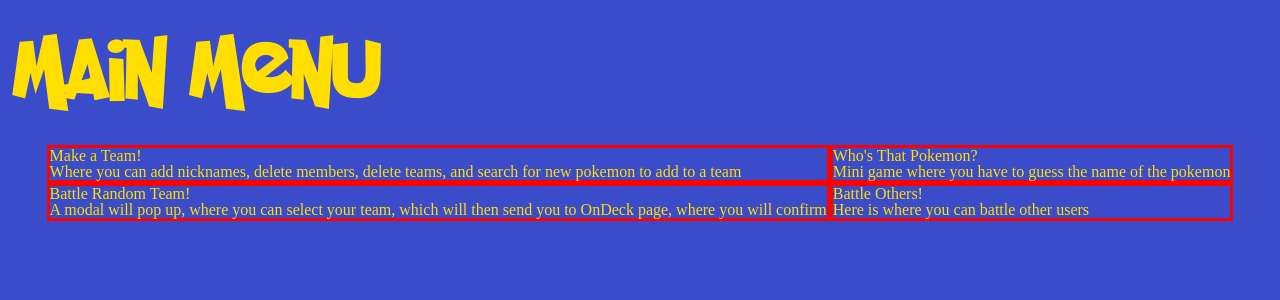
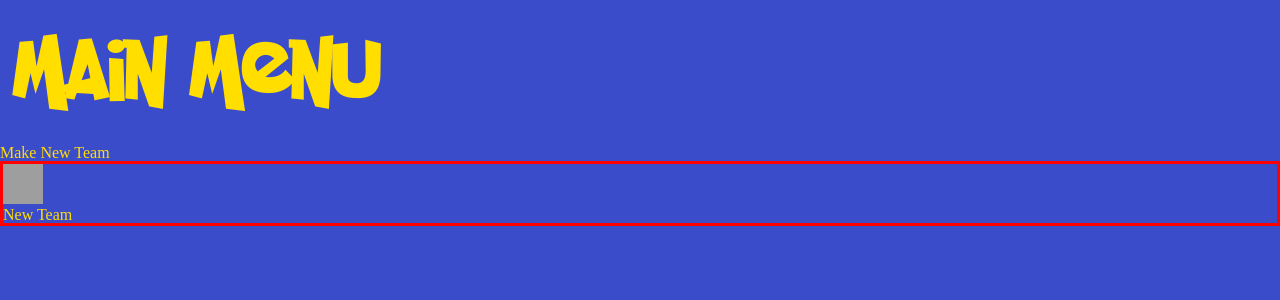
Before and after one commit to ajg7/PokeBattle-Frontend, a React (Create React App) app: page /main_menu in a window 1280 px wide. Shown: the top 300 px of the page. Built offline with nearby package versions, Linux system fonts and the light colour scheme; grey boxes are pictures that could not be loaded.

Commit message:
redid the main menu skeleton

```diff
--- /dev/null
+++ b/src/components/common/Team.jsx
@@ -0,0 +1,19 @@
+import React from "react";
+import addButton from "../../assets/addButton.png";
+import { StyledTeam } from "../../styles/StyledComponents/styledCommon";
+
+const Team = props => {
+
+    return (
+        <StyledTeam>
+            <div>
+                <img src={addButton} alt="make new team" />
+                <h4>New Team</h4>
+            </div>
+
+        </StyledTeam>
+    )
+
+}
+
+export default Team;
--- a/src/components/common/index.js
+++ b/src/components/common/index.js
@@ -7,6 +7,7 @@
 import AuthForm from "./AuthForm";
 import LikeHearts from "./LikeHearts";
 import Modal from "./Modal";
+import Team from "./Team";
 
 export {
     Pokemon,
@@ -17,5 +18,6 @@
     Wallpaper,
     AuthForm,
     LikeHearts,
-    Modal
+    Modal,
+    Team
 }
--- a/src/components/pages/MainMenu.jsx
+++ b/src/components/pages/MainMenu.jsx
@@ -1,53 +1,37 @@
 import React, { useState } from "react";
 import { StyledMainMenu } from "../../styles/StyledComponents/styledPages";
-import { MainHeading, Modal } from "../common";
+import { MainHeading, Modal, Team } from "../common";
 import { useHistory } from "react-router-dom";
 
 const MainMenu = props => {
 
     const history = useHistory();
-    const [modalOpen, setModalOpen] = useState(false);
+    // const [modalOpen, setModalOpen] = useState(false);
 
-    const modalHandler = event => setModalOpen(!modalOpen);
+    // const modalHandler = event => setModalOpen(!modalOpen);
 
     const whosThatPokemonHandler = event => history.push("/guess_pokemon");
 
     return (
         <div>
-        {modalOpen ? <div onClick={modalHandler}>
+        {/*modalOpen ? <div onClick={modalHandler}>
             <Modal modalHandler={modalHandler} />
-        </div> : null}
+    </div> : null*/}
         <StyledMainMenu>
+        <header>
             <MainHeading
             classType={"main-menu-header"}
             text={"Main Menu"}
             />
-            <section className="main-menu-table">
-                <div className="top-sections">
-                    <section onClick={modalHandler}>
-                        <h3>Make a Team!</h3>
-                        <p>
-                            Where you can add nicknames, delete members, delete teams, and search for new pokemon to add to a team
-                        </p>
-                    </section>
-                    <section>
-                        <h3>Battle Random Team!</h3>
-                        <p>
-                            A modal will pop up, where you can select your team, which will then send you to OnDeck page, where you will confirm
-                        </p>
-                    </section>
-                </div>
-                <div className="bottom-sections">
-                    <section onClick={whosThatPokemonHandler}>
-                        <h3>Who's That Pokemon?</h3>
-                        <p>Mini game where you have to guess the name of the pokemon</p>
-                    </section>
-                    <section>
-                        <h3>Battle Others!</h3>
-                        <p>Here is where you can battle other users</p>
-                    </section>
-                </div>
-            </section>
+        </header>
+        <section>
+            <h3>Make New Team</h3>
+            <Team />
+            {/* There will be JSON that will contain your teams, and I will map over and insert into the Team COmponent */}
+        </section>
+        <footer>
+
+        </footer>
         </StyledMainMenu>
         </div>
     )
--- /dev/null
+++ b/src/styles/StyledComponents/styledCommon/StyledTeam.js
@@ -0,0 +1,8 @@
+import styled from "styled-components";
+
+export const StyledTeam = styled.div`
+
+    border: 3px red solid;
+
+
+`
--- a/src/styles/StyledComponents/styledCommon/index.js
+++ b/src/styles/StyledComponents/styledCommon/index.js
@@ -7,6 +7,7 @@
 import { StyledFeaturedPokemon } from "./StyledFeaturedPokemon";
 import { GlobalStyles } from "./GlobalStyles";
 import { StyledModal } from "./StyledModal";
+import { StyledTeam } from "./StyledTeam";
 
 export {
     StyledCards,
@@ -17,5 +18,6 @@
     StyledWallpaper,
     StyledFeaturedPokemon,
     GlobalStyles,
-    StyledModal
+    StyledModal,
+    StyledTeam
 }
--- a/src/styles/StyledComponents/styledpages/StyledMainMenu.js
+++ b/src/styles/StyledComponents/styledpages/StyledMainMenu.js
@@ -2,17 +2,9 @@
 
 export const StyledMainMenu = styled.div`
 
-    display: flex;
-    flex-direction: column;
 
-    .main-menu-table {
-        display: flex;
-        justify-content: center;
+    img {
+        height: 40px;
+        width: 40px;
     }
-
-    .top-sections section, .bottom-sections section {
-        border: 3px red solid;
-    }
-
-
 `
```
